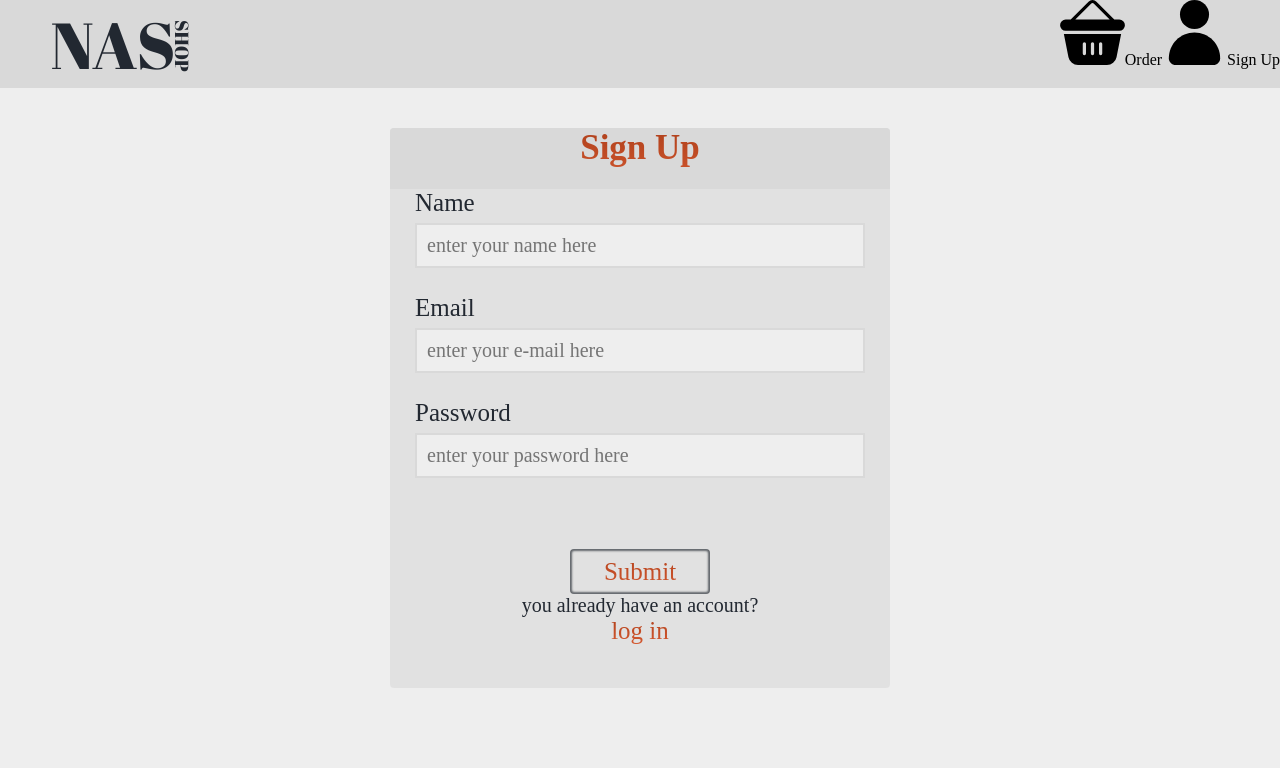
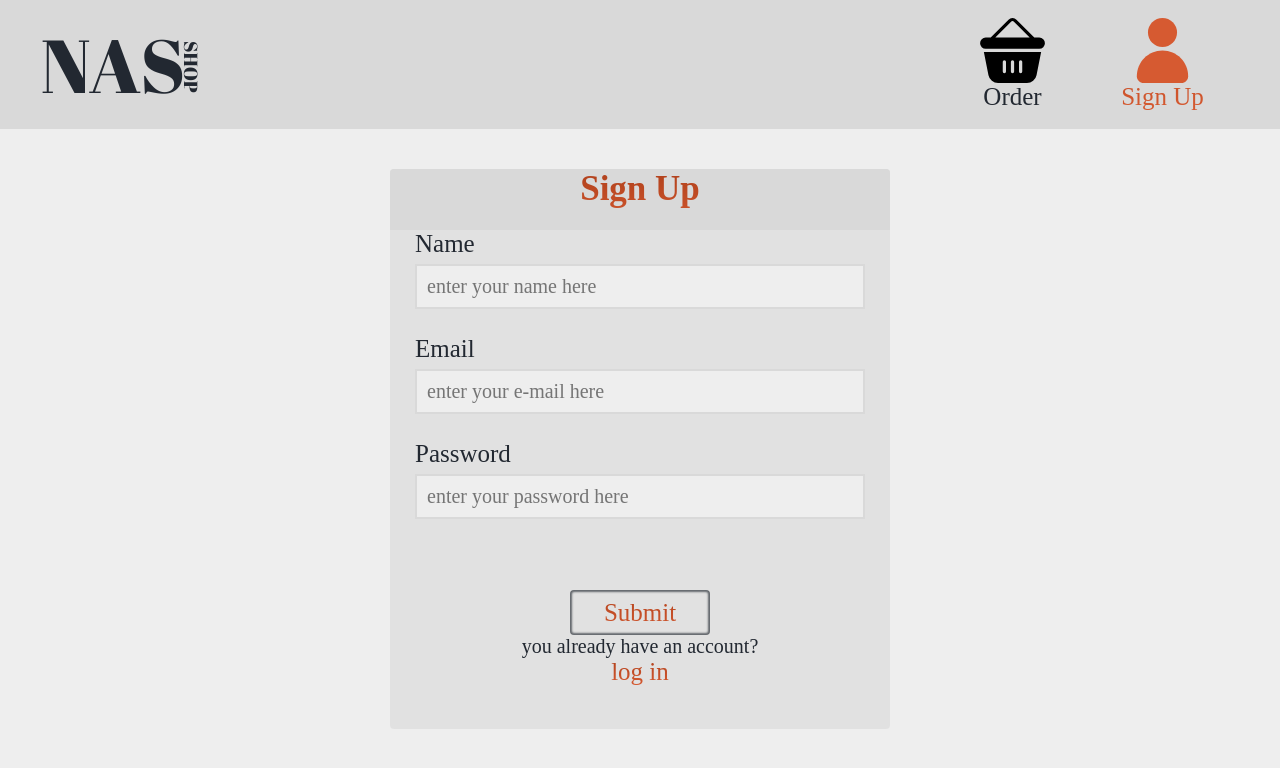
Before and after one commit to Taps73r/OnlineShop, a Next.js app: page /registration in a window 1280 px wide. Shown: the top 768 px of the page. Built offline with nearby package versions, Linux system fonts and the light colour scheme; a web font is replaced by a local one.

Commit message:
update avatar logo color, add styles to text and position to elements

```diff
--- a/src/components/Header/Header.scss
+++ b/src/components/Header/Header.scss
@@ -6,8 +6,31 @@
     flex-direction: row;
     justify-content: space-between;
     background-color: #d9d9d9;
+    padding: 14px 0;
 
+    &__links {
+        display: flex;
+        align-items: center;
+        justify-content: space-between;
+        width: 300px;
 
+        &__order,
+        &__sign-up {
+            font-size: 25px;
+            font-weight: 500;
+            color: #222831;
+            display: flex;
+            flex-direction: column;
+            align-items: center;
+            justify-content: center;
+        }
+
+        &__sign-up {
+            background: linear-gradient(to bottom, #af401b, #d65a31);
+            background-clip: text;
+            -webkit-text-fill-color: transparent;
+        }
+    }
 
     &__logo-text {
         width: 20%;
@@ -17,7 +40,7 @@
         justify-content: center;
 
         & p:first-child {
-            font-size: 65px;
+            font-size: 75px;
             color: #222831;
             font-family: $header-font-family;
         }
```
Also changed, not shown: src/assets/icons/avatar-icon.svg.
